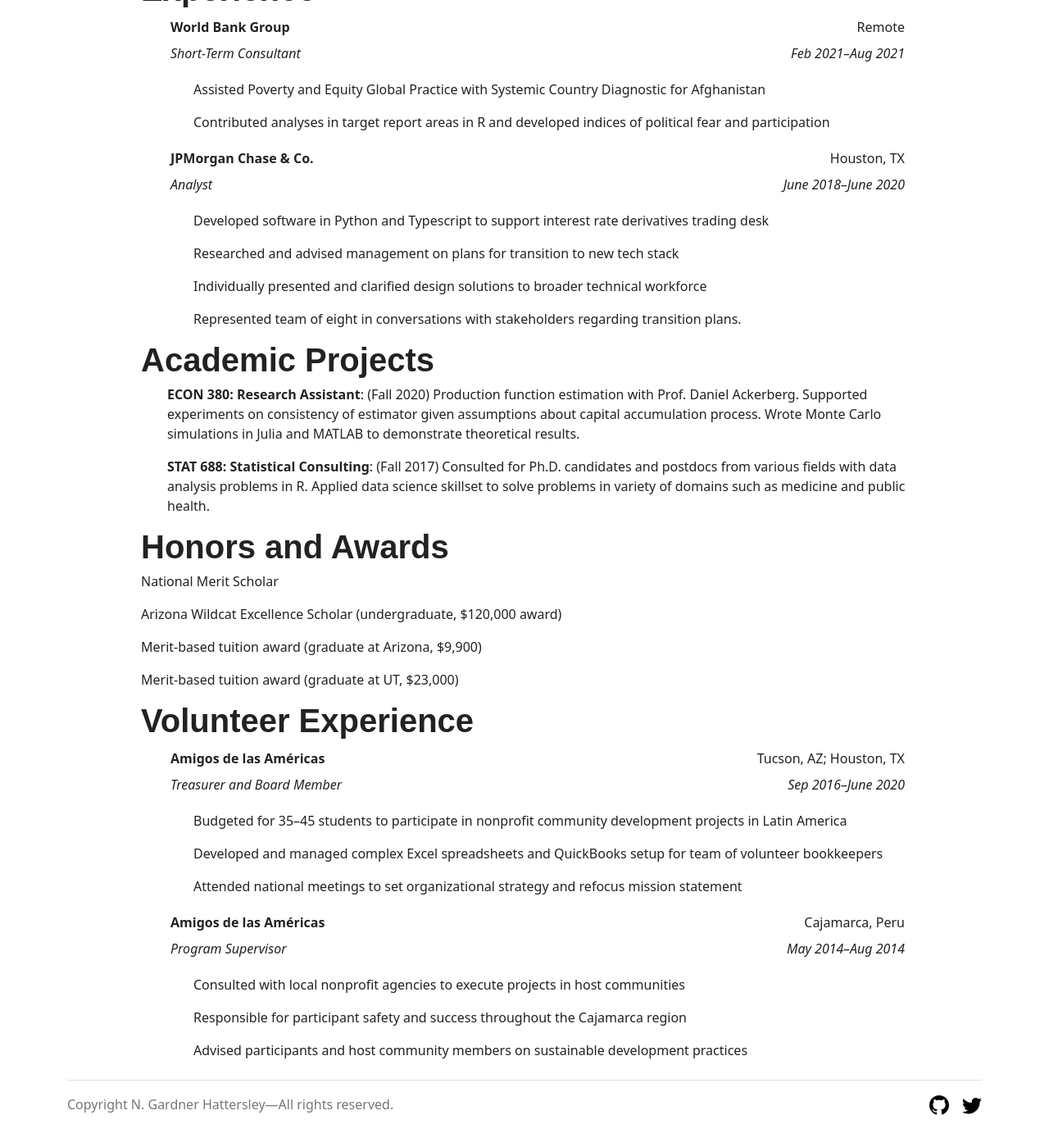
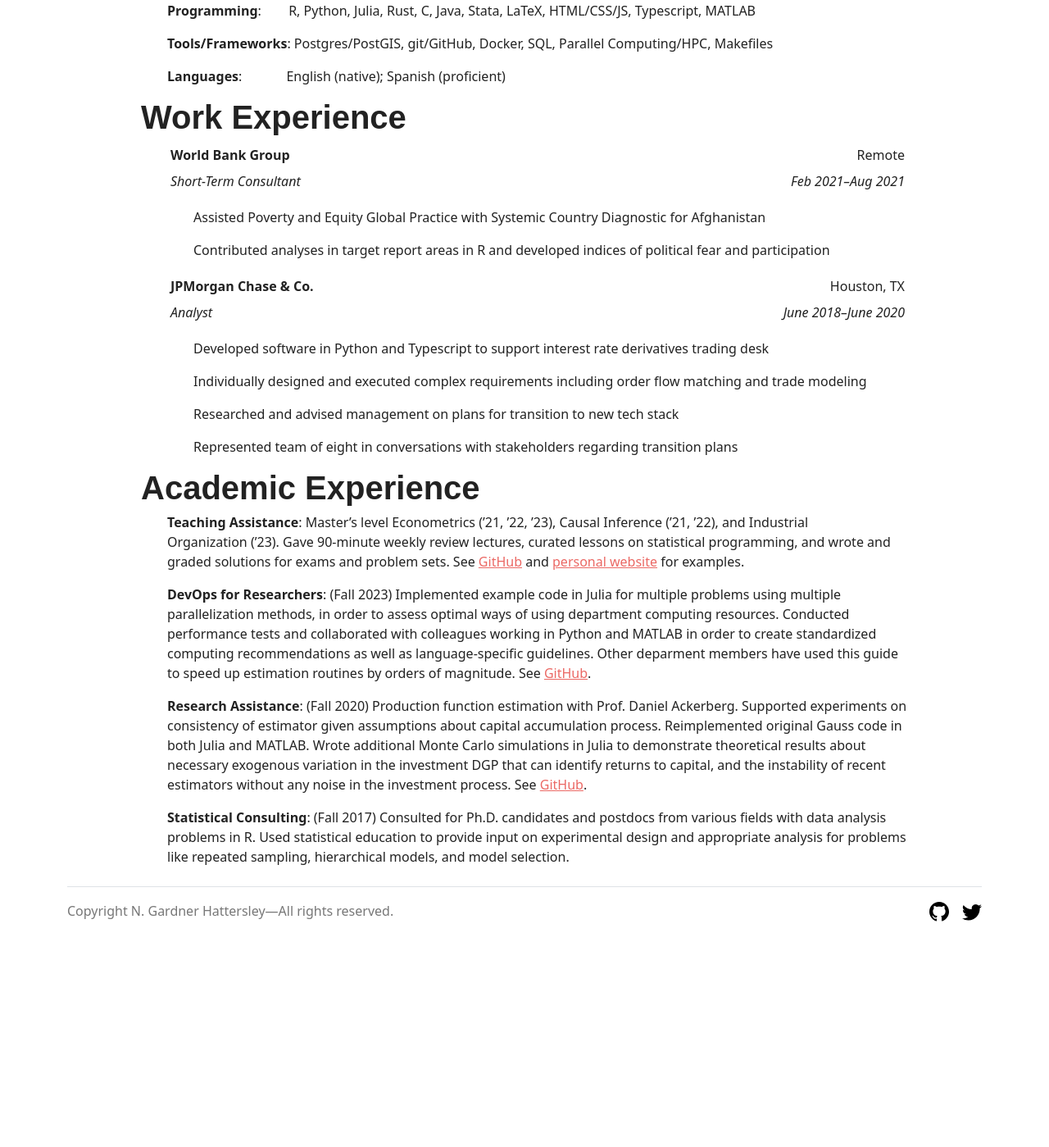
Before and after one commit to nateybear/nateybear.github.io, a Jekyll site: the page built from cv.md, in a window 1280 px wide and 1400 px high, scrolled down 743 px. Shown: the whole window at 82% size. Built offline with Jekyll 4.4.1, drawn with Linux system fonts in a browser that asks for light colours; nearby versions of some CDN libraries; some web fonts are replaced; our own code applies the rules of GitHub Pages for plain Markdown files; after the commit the page ends 1907 px from its top, so only the background shows below that; some of the changed text lies outside the part shown.

Commit message:
updated CV and website

```diff
--- a/_includes/resume.html
+++ b/_includes/resume.html
@@ -51,18 +50,27 @@ Science; M.S., Statistics</em></td>
 </tbody>
 </table></li>
 </ul>
+<h1 id="research-interests">Research Interests</h1>
+<ul>
+<li><p><span> <strong>Field Courses</strong><span>:       Industrial
+Organization, Econometrics, Development </span> </span></p></li>
+<li><p><span> <strong>Current Research</strong><span>: Antitrust policy,
+conduct testing, spatial and dynamic competition, vertical interactions
+and bargaining, relational contracting, agricultural and supermarket
+logistics in developing countries </span> </span></p></li>
+</ul>
 <h1 id="skills-summary">Skills Summary</h1>
 <ul>
 <li><p><span> <strong>Programming</strong><span>:        R, Python,
-Julia, C, Java, Stata, LaTeX, HTML/CSS/JS, Typescript, MATLAB </span>
+Julia, Rust, C, Java, Stata, LaTeX, HTML/CSS/JS, Typescript, MATLAB
+</span> </span></p></li>
+<li><p><span> <strong>Tools/Frameworks</strong><span>: Postgres/PostGIS,
+git/GitHub, Docker, SQL, Parallel Computing/HPC, Makefiles </span>
 </span></p></li>
-<li><p><span> <strong>Tools/Frameworks</strong><span>: tidyverse,
-RStudio, VS Code, git/GitHub, Docker, React, SQL, GraphQL, Django
-</span> </span></p></li>
 <li><p><span> <strong>Languages</strong><span>:             English
 (native); Spanish (proficient) </span> </span></p></li>
 </ul>
-<h1 id="experience">Experience</h1>
+<h1 id="work-experience">Work Experience</h1>
 <ul>
 <li><table>
 <tbody>
@@ -98,78 +106,49 @@ Co.</strong></td>
 <ul>
 <li><p><span>Developed software in Python and Typescript to support
 interest rate derivatives trading desk</span></p></li>
+<li><p><span>Individually designed and executed complex requirements
+including order flow matching and trade modeling</span></p></li>
 <li><p><span>Researched and advised management on plans for transition
 to new tech stack</span></p></li>
-<li><p><span>Individually presented and clarified design solutions to
-broader technical workforce</span></p></li>
 <li><p>Represented team of eight in conversations with stakeholders
-regarding transition plans.</p></li>
+regarding transition plans</p></li>
 </ul></li>
 </ul>
-<h1 id="academic-projects">Academic Projects</h1>
+<h1 id="academic-experience">Academic Experience</h1>
 <ul>
-<li><p><span> <strong>ECON 380: Research Assistant</strong><span>: (Fall
-2020) Production function estimation with Prof. Daniel Ackerberg.
-Supported experiments on consistency of estimator given assumptions
-about capital accumulation process. Wrote Monte Carlo simulations in
-Julia and MATLAB to demonstrate theoretical results. </span>
+<li><p><span> <strong>Teaching Assistance</strong><span>: Master’s level
+Econometrics (’21, ’22, ’23), Causal Inference (’21, ’22), and
+Industrial Organization (’23). Gave 90-minute weekly review lectures,
+curated lessons on statistical programming, and wrote and graded
+solutions for exams and problem sets. See <a
+href="https://github.com/nateybear/causal-inference-2022">GitHub</a> and
+<a href="https://pages.nghattersley.net/metrics-in-r">personal
+website</a> for examples. </span> </span></p></li>
+<li><p><span> <strong>DevOps for Researchers</strong><span>: (Fall 2023)
+Implemented example code in Julia for multiple problems using multiple
+parallelization methods, in order to assess optimal ways of using
+department computing resources. Conducted performance tests and
+collaborated with colleagues working in Python and MATLAB in order to
+create standardized computing recommendations as well as
+language-specific guidelines. Other deparment members have used this
+guide to speed up estimation routines by orders of magnitude. See <a
+href="https://github.com/nateybear/parallel-racers/wiki">GitHub</a>.
+</span> </span></p></li>
+<li><p><span> <strong>Research Assistance</strong><span>: (Fall 2020)
+Production function estimation with Prof. Daniel Ackerberg. Supported
+experiments on consistency of estimator given assumptions about capital
+accumulation process. Reimplemented original Gauss code in both Julia
+and MATLAB. Wrote additional Monte Carlo simulations in Julia to
+demonstrate theoretical results about necessary exogenous variation in
+the investment DGP that can identify returns to capital, and the
+instability of recent estimators without any noise in the investment
+process. See <a
+href="https://github.com/nateybear/production-functions.jl">GitHub</a>.
+</span> </span></p></li>
+<li><p><span> <strong>Statistical Consulting</strong><span>: (Fall 2017)
+Consulted for Ph.D. candidates and postdocs from various fields with
+data analysis problems in R. Used statistical education to provide input
+on experimental design and appropriate analysis for problems like
+repeated sampling, hierarchical models, and model selection. </span>
 </span></p></li>
-<li><p><span> <strong>STAT 688: Statistical Consulting</strong><span>:
-(Fall 2017) Consulted for Ph.D. candidates and postdocs from various
-fields with data analysis problems in R. Applied data science skillset
-to solve problems in variety of domains such as medicine and public
-health. </span> </span></p></li>
 </ul>
-<h1 id="honors-and-awards">Honors and Awards</h1>
-<div class="description">
-<p>National Merit Scholar</p>
-<p>Arizona Wildcat Excellence Scholar (undergraduate, $120,000
-award)</p>
-<p>Merit-based tuition award (graduate at Arizona, $9,900)</p>
-<p>Merit-based tuition award (graduate at UT, $23,000)</p>
-</div>
-<h1 id="volunteer-experience">Volunteer Experience</h1>
-<ul>
-<li><table>
-<tbody>
-<tr class="odd">
-<td style="text-align: left;"><strong>Amigos de las
-Américas</strong></td>
-<td style="text-align: right;">Tucson, AZ; Houston, TX</td>
-</tr>
-<tr class="even">
-<td style="text-align: left;"><em>Treasurer and Board Member</em></td>
-<td style="text-align: right;"><em>Sep 2016–June 2020</em></td>
-</tr>
-</tbody>
-</table>
-<ul>
-<li><p><span>Budgeted for 35–45 students to participate in nonprofit
-community development projects in Latin America</span></p></li>
-<li><p><span>Developed and managed complex Excel spreadsheets and
-QuickBooks setup for team of volunteer bookkeepers</span></p></li>
-<li><p><span>Attended national meetings to set organizational strategy
-and refocus mission statement</span></p></li>
-</ul></li>
-<li><table>
-<tbody>
-<tr class="odd">
-<td style="text-align: left;"><strong>Amigos de las
-Américas</strong></td>
-<td style="text-align: right;">Cajamarca, Peru</td>
-</tr>
-<tr class="even">
-<td style="text-align: left;"><em>Program Supervisor</em></td>
-<td style="text-align: right;"><em>May 2014–Aug 2014</em></td>
-</tr>
-</tbody>
-</table>
-<ul>
-<li><p><span>Consulted with local nonprofit agencies to execute projects
-in host communities</span></p></li>
-<li><p><span>Responsible for participant safety and success throughout
-the Cajamarca region</span></p></li>
-<li><p><span>Advised participants and host community members on
-sustainable development practices</span></p></li>
-</ul></li>
-</ul>
```
Also changed, not shown: other parts of _includes/resume.html (+1 -2 lines), about.md (+2 -2 lines), index.md (+1 -1 lines), 4 other files.
